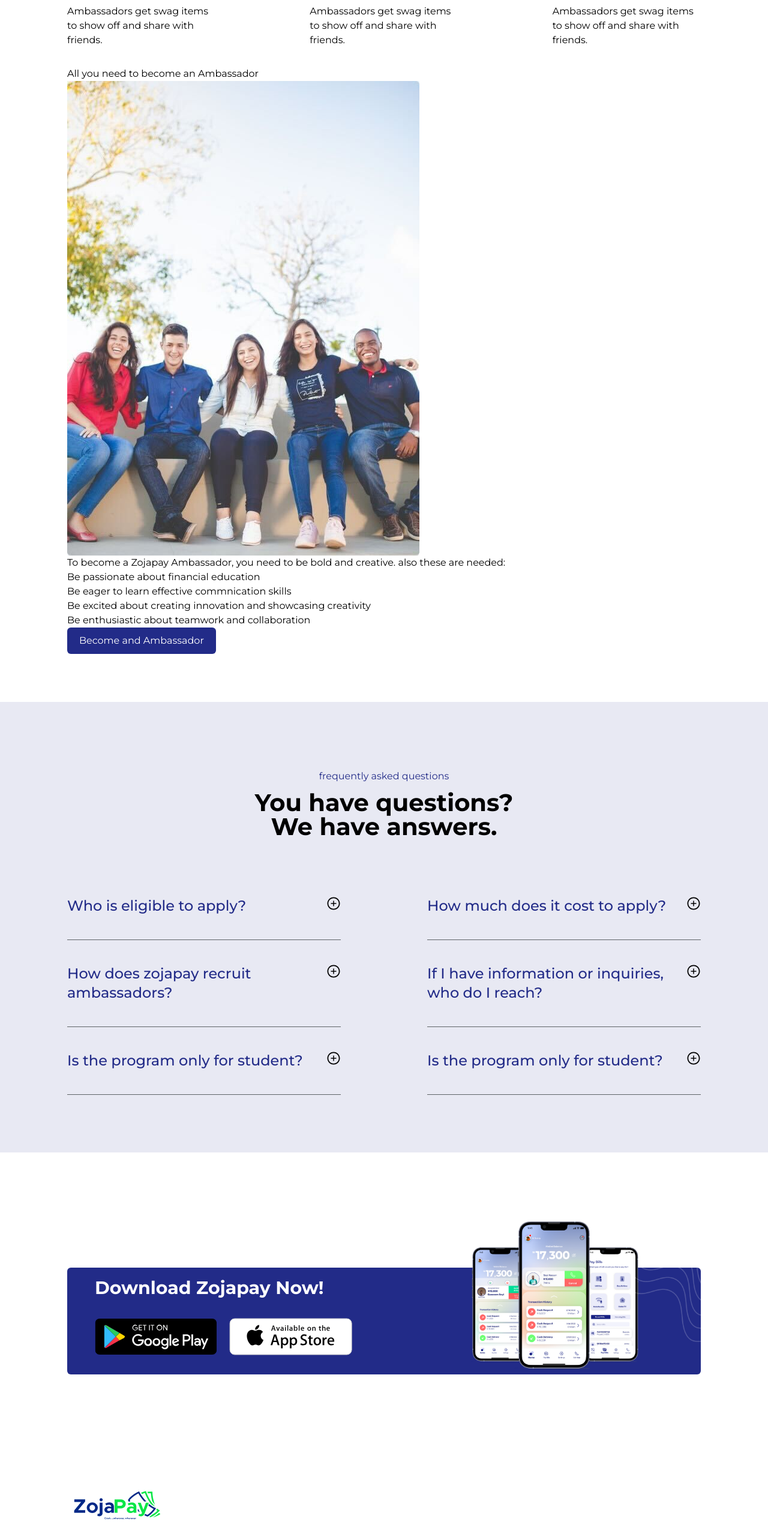
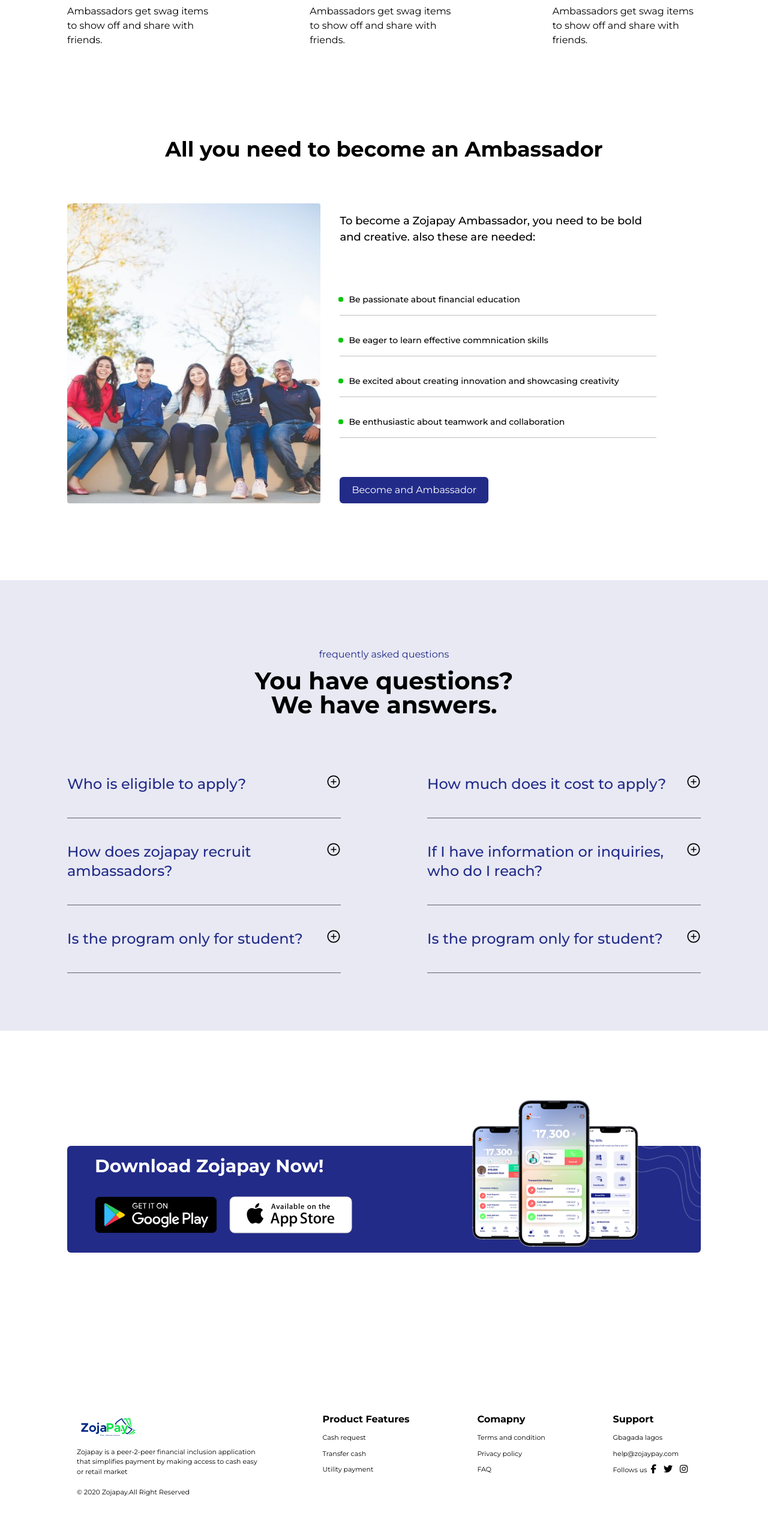
Before and after one commit to Zojatech/Ambassador, a React (Vite) app: page / in a window 1280 px wide. Shown: the part 2880-5432 px from the top of the page at 60% size. Built offline with nearby package versions, Linux system fonts and the light colour scheme.

Commit message:
refactored the footer

```diff
--- a/src/components/Banner/index.jsx
+++ b/src/components/Banner/index.jsx
@@ -5,7 +5,7 @@ import AppStore from '../../assets/appstore.svg';
 
 const Banner = () => {
   return (
-    <div className='px-6 pt-20 md:px-12 lg:px-28 sm:pt-28 lg:pb-20 xl:pt-48 w-full'>
+    <div className='px-6 pt-20 md:px-12 lg:px-28 sm:pt-28 md:pt-40 lg:pb-20 lg:pt-48 w-full'>
       <div className='bg-primary w-full rounded-md'>
         <div className='pb-10  block sm:pb-4 sm:flex sm:justify-around'>
           <div className='p-4'>
--- a/src/components/Footer.js/index.jsx
+++ b/src/components/Footer.js/index.jsx
@@ -7,7 +7,7 @@ const Footer = () => {
       {/* BANNER */}
       <Banner />
 
-      <div className='px-6 pt-20 md:px-12 lg:px-28 sm:pt-28 lg:pb-20 w-full'>
+      <div className='px-6 pb-10 pt-20 md:px-12 lg:px-28 sm:pt-28  w-full'>
         <div className='text'>
           <div className='left'>
             <img src={Brand} />
--- a/src/index.css
+++ b/src/index.css
@@ -20,29 +20,25 @@ body,
 img {
   max-width: 100%;
 }
-.bg-custom-image {
-  background-image: url('./assets/images/stroke-bg.png');
-  background-position: center;
-  background-size: cover;
-}
-/* .image {
+
+.image {
   background-color: #162082;
   position: relative;
-} */
+}
 
-/* .download {
+.download {
   padding: 1rem;
-} */
+}
 
-/* .download h3 {
+.download h3 {
   font-size: 20px;
   font-weight: 600;
   text-transform: capitalize;
   margin: 10px 0;
   color: white;
-} */
+}
 
-/* .text {
+.text {
   padding: 10px 1rem;
 }
 
@@ -54,22 +50,22 @@ img {
 .download .btn a img {
   width: 100%;
   height: 70px;
-} */
+}
 
-/* .btn {
+.btn {
   display: flex;
   width: 100%;
-} */
+}
 
-/* .btn a {
+.btn a {
   margin-right: 20px;
-} */
+}
 
-/* .iphones {
+.iphones {
   padding: 2rem;
-} */
+}
 
-/* .product {
+.product {
   margin: 1rem 0;
 }
 
@@ -128,15 +124,9 @@ img {
 .copyright {
   padding: 10px 1rem;
   font-size: 13px;
-} */
-/*
+}
+
 @media (min-width: 768px) {
-  footer {
-    padding: 4rem 0;
-    width: 80%;
-    margin: 1rem auto;
-  }
-
   footer .image {
     height: 200px;
     background-image: url('./assets/banner2.jpg');
@@ -301,4 +291,4 @@ img {
     padding: 0 1rem;
     font-size: 11px;
   }
-} */
+}
```
